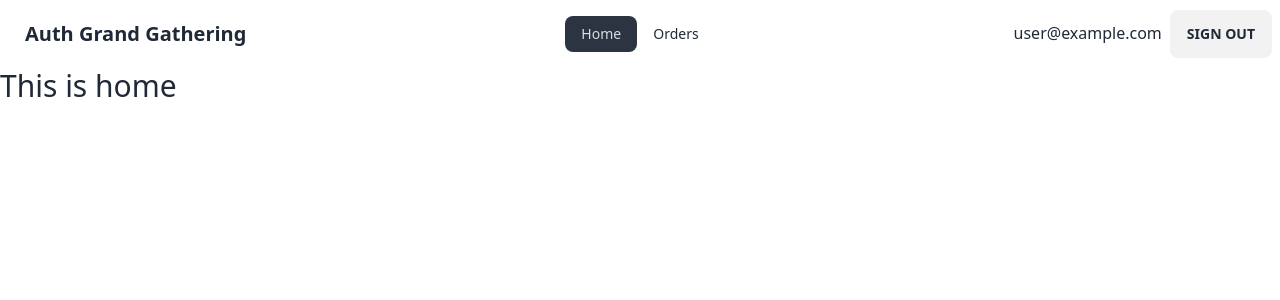
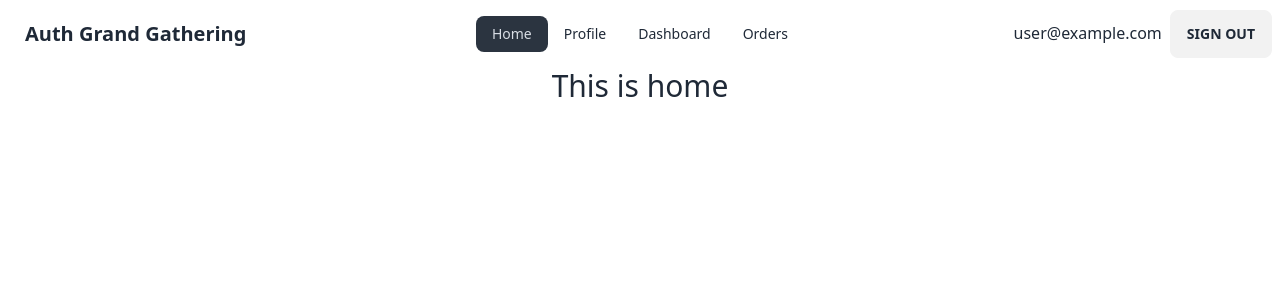
Before and after one commit to rootnure/auth-moha-milon-51, a React (Vite) app: page / in a window 1280 px wide. Shown: the top 300 px of the page. Built offline with nearby package versions, Linux system fonts and the light colour scheme; no server answers; sample sign-in values are in the browser's storage.

Commit message:
Navigate to home page after login

```diff
--- /dev/null
+++ b/src/Dashboard/Dashboard.jsx
@@ -0,0 +1,11 @@
+
+
+const Dashboard = () => {
+    return (
+        <div>
+            <h2 className="text-3xl text-center">Dashboard of your orders</h2>
+        </div>
+    );
+};
+
+export default Dashboard;
--- a/src/Orders/Orders.jsx
+++ b/src/Orders/Orders.jsx
@@ -2,7 +2,7 @@
 
 const Orders = () => {
     return (
-        <div>
+        <div className="text-center">
             <h2 className="text-3xl">Your Orders List</h2>
             <ol>
                 <li>Order Item-1</li>
--- /dev/null
+++ b/src/Profile/Profile.jsx
@@ -0,0 +1,11 @@
+
+
+const Profile = () => {
+    return (
+        <div>
+            <h2 className="text-3xl text-center">Your Personal Profile</h2>
+        </div>
+    );
+};
+
+export default Profile;
--- a/src/components/Home/Home.jsx
+++ b/src/components/Home/Home.jsx
@@ -4,7 +4,7 @@ const Home = () => {
 
     return (
         <div>
-            <h2 className="text-3xl">This is home</h2>
+            <h2 className="text-3xl text-center">This is home</h2>
         </div>
     );
 };
--- a/src/components/LogIn/LogIn.jsx
+++ b/src/components/LogIn/LogIn.jsx
@@ -1,12 +1,14 @@
 import { useContext, useState } from "react";
 import { FaEye, FaEyeSlash } from "react-icons/fa";
-import { Link } from "react-router-dom";
+import { Link, useNavigate } from "react-router-dom";
 import { AuthContext } from "../../providers/AuthProvider";
 
 
 const LogIn = () => {
 
     const { userSignIn } = useContext(AuthContext);
+
+    const navigate = useNavigate();
 
     const [isPasswordVisible, setIsPasswordVisible] = useState(false);
 
@@ -17,7 +19,11 @@ const LogIn = () => {
         console.log({ email, password });
 
         userSignIn(email, password)
-            .then(res => console.log(res.user))
+            .then(res => {
+                console.log(res.user)
+                e.target.reset();
+                navigate('/');
+            })
             .catch(err => console.error(err))
     }
 
--- a/src/components/NavBar/NavBar.jsx
+++ b/src/components/NavBar/NavBar.jsx
@@ -15,9 +15,17 @@ const NavBar = () => {
 
     const links = <>
         <li><NavLink to="/">Home</NavLink></li>
-        {user ? <li><NavLink to="/orders">Orders</NavLink></li> :
-            <><li><NavLink to="/register">Register</NavLink></li>
-                <li><NavLink to="/login">LogIn</NavLink></li></>}
+        {user ?
+            <>
+                <li><NavLink to="/profile">Profile</NavLink></li>
+                <li><NavLink to="/dashboard">Dashboard</NavLink></li>
+                <li><NavLink to="/orders">Orders</NavLink></li>
+            </> :
+            <>
+                <li><NavLink to="/register">Register</NavLink></li>
+                <li><NavLink to="/login">LogIn</NavLink></li>
+            </>
+        }
     </>
 
     return (
```
Also changed, not shown: src/main.jsx (+10 -0 lines).
